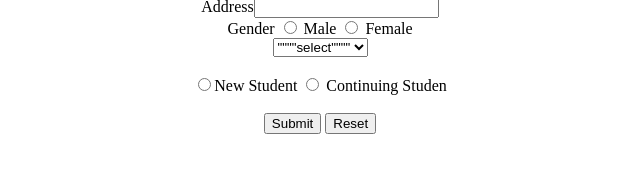
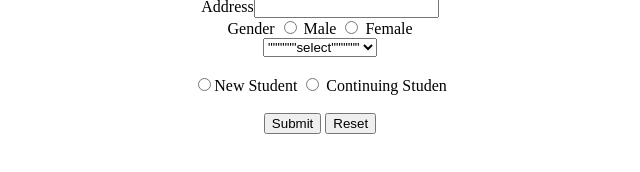
Before and after one commit to RimshaChudhray/Student-Form, a plain HTML site: page Index.html in a window 1280 px wide. Shown: the part 286-458 px from the top of the page, 320-960 px from the left. Drawn offline with Linux system fonts and the light colour scheme.

Commit message:
My work is compelted

```diff
--- a/Index.html
+++ b/Index.html
@@ -11,14 +11,14 @@
     <hr>
     <h1><A><center>Registration Form</center></A></h1>
     <form>
-       <center>Name <input>  CNIC <input><br>
+       <center> Name <input>  CNIC <input><br>
      </center>
       <center>Course<input> Session<input><br></center>
       <center>Email<input> Password<input><br></center>
       <center>Address<input><br></center>
       <center>Gender <input type="radio" name="g"> Male <input type="radio" name="g"> Female <br></center>
      <center><select>
-        <option>""""select""""</option>
+        <option>""""""select""""""</option>
         <option>1<option>
         <option>2</option>
         <option>3</option>
```
